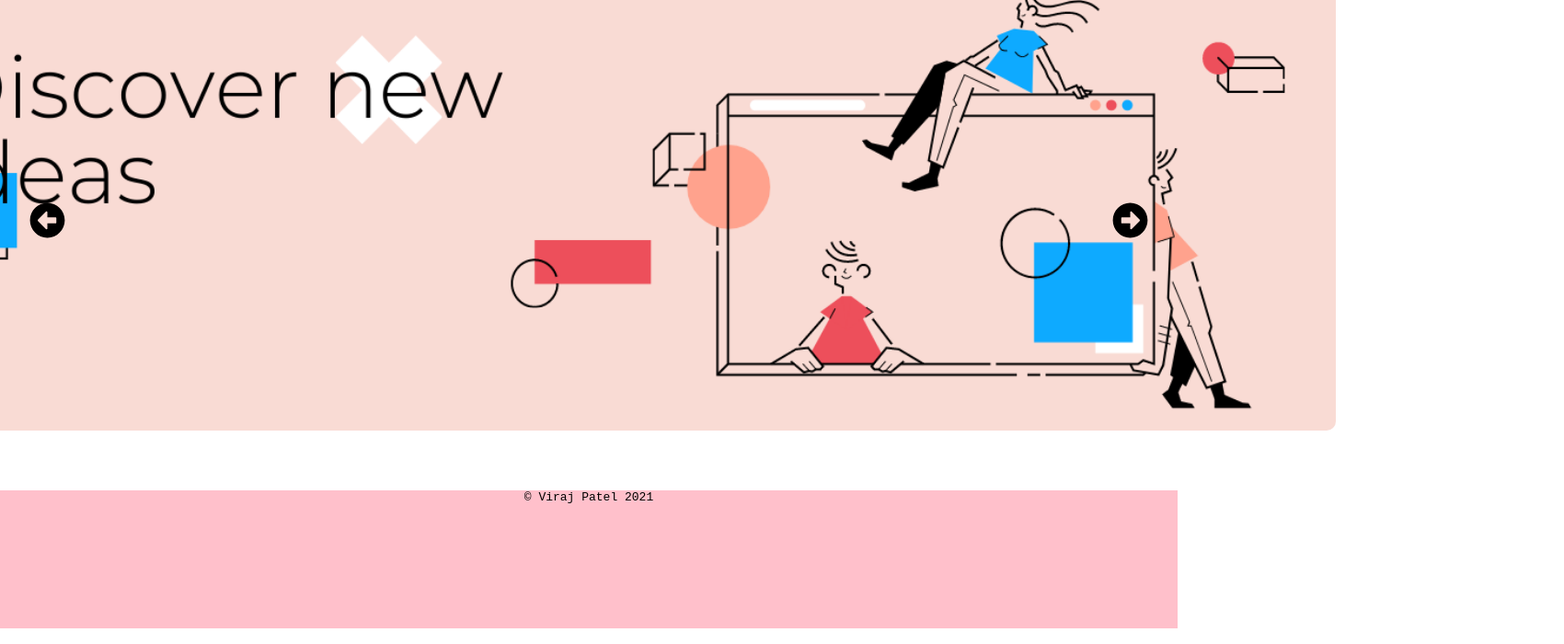
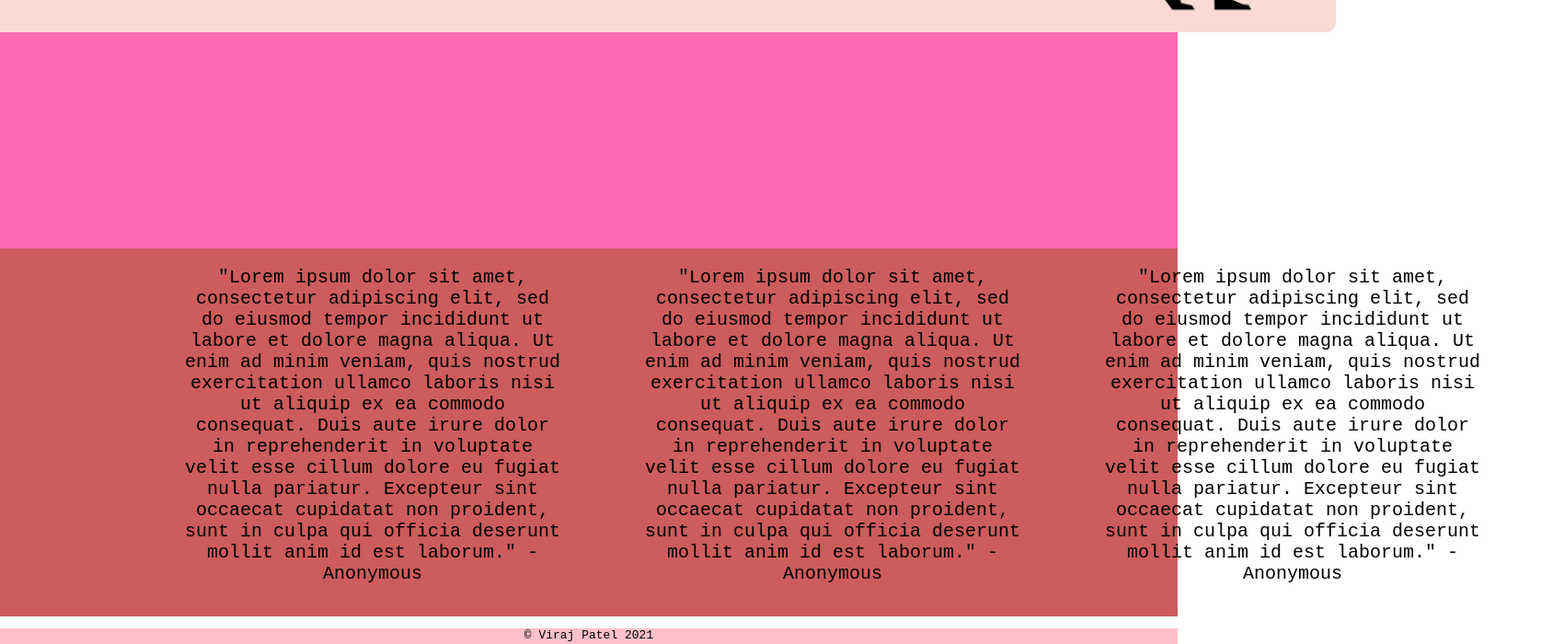
Before and after one commit to vxcodes/react-connected-frontend, a React (Create React App) app: page / in a window 1280 px wide. Shown: the part 480-1180 px from the top of the page at 92% size, 1700 px wide, since content can reach past the window. Built offline with nearby package versions, Linux system fonts and the light colour scheme; no server answers.

Commit message:
creates testimonials

```diff
--- a/src/components/Header/Header.js
+++ b/src/components/Header/Header.js
@@ -16,7 +16,7 @@ import {
 function Header(props) {
   return (
     <header className={styles.header}>
-      <h1 className={styles.headinglogo}>{'⚛︎'} React Connected</h1>
+      <h1 className={styles.headinglogo}>{'⚛︎'} Connected</h1>
       <nav>
         <ul>
           {props.user ? (
--- a/src/pages/Main/Main.js
+++ b/src/pages/Main/Main.js
@@ -6,14 +6,57 @@ import { CarouselData } from '../../components/Carousel/CarouselData';
 export default function Main() {
   return (
     <>
+      <div className={styles.carousel}>
+        <Carousel slides={CarouselData} />
+      </div>
       <div className={styles.main}>
         <h1>Connected</h1>
         <p>We bring communities together.</p>
       </div>
-      <div className={styles.carousel}>
-        <Carousel slides={CarouselData} />
+      <div className={styles.cards}>
+        <div className={styles.card}>
+          <div className="container">
+            <p>
+              "Lorem ipsum dolor sit amet, consectetur adipiscing elit, sed do
+              eiusmod tempor incididunt ut labore et dolore magna aliqua. Ut
+              enim ad minim veniam, quis nostrud exercitation ullamco laboris
+              nisi ut aliquip ex ea commodo consequat. Duis aute irure dolor in
+              reprehenderit in voluptate velit esse cillum dolore eu fugiat
+              nulla pariatur. Excepteur sint occaecat cupidatat non proident,
+              sunt in culpa qui officia deserunt mollit anim id est laborum." -
+              Anonymous
+            </p>
+          </div>
+        </div>
+        <div className={styles.card}>
+          <div className="container">
+            <p>
+              "Lorem ipsum dolor sit amet, consectetur adipiscing elit, sed do
+              eiusmod tempor incididunt ut labore et dolore magna aliqua. Ut
+              enim ad minim veniam, quis nostrud exercitation ullamco laboris
+              nisi ut aliquip ex ea commodo consequat. Duis aute irure dolor in
+              reprehenderit in voluptate velit esse cillum dolore eu fugiat
+              nulla pariatur. Excepteur sint occaecat cupidatat non proident,
+              sunt in culpa qui officia deserunt mollit anim id est laborum." -
+              Anonymous
+            </p>
+          </div>
+        </div>
+        <div className={styles.card}>
+          <div className="container">
+            <p>
+              "Lorem ipsum dolor sit amet, consectetur adipiscing elit, sed do
+              eiusmod tempor incididunt ut labore et dolore magna aliqua. Ut
+              enim ad minim veniam, quis nostrud exercitation ullamco laboris
+              nisi ut aliquip ex ea commodo consequat. Duis aute irure dolor in
+              reprehenderit in voluptate velit esse cillum dolore eu fugiat
+              nulla pariatur. Excepteur sint occaecat cupidatat non proident,
+              sunt in culpa qui officia deserunt mollit anim id est laborum." -
+              Anonymous
+            </p>
+          </div>
+        </div>
       </div>
-      <div className={styles.cards}></div>
     </>
   );
 }
--- a/src/pages/Main/Main.module.css
+++ b/src/pages/Main/Main.module.css
@@ -1,14 +1,24 @@
 .main {
   background-color: hotpink;
-  height: 50vh;
-  text-align: center;
+  height: 70vh;
+  text-align: bottom;
   font-size: 25px;
 }
 
 .cards {
-  height: 400px;
+  display: grid;
+  grid-template-columns: 500px 500px 500px;
+  padding-left: 200px;
+  font-size: 20px;
+  background-color: indianred;
+  height: 50vh;
+  text-align: center;
+}
+
+.card {
+  padding-right: 90px;
 }
 
 .carousel {
-  height: 100px;
+  height: 90px;
 }
```
